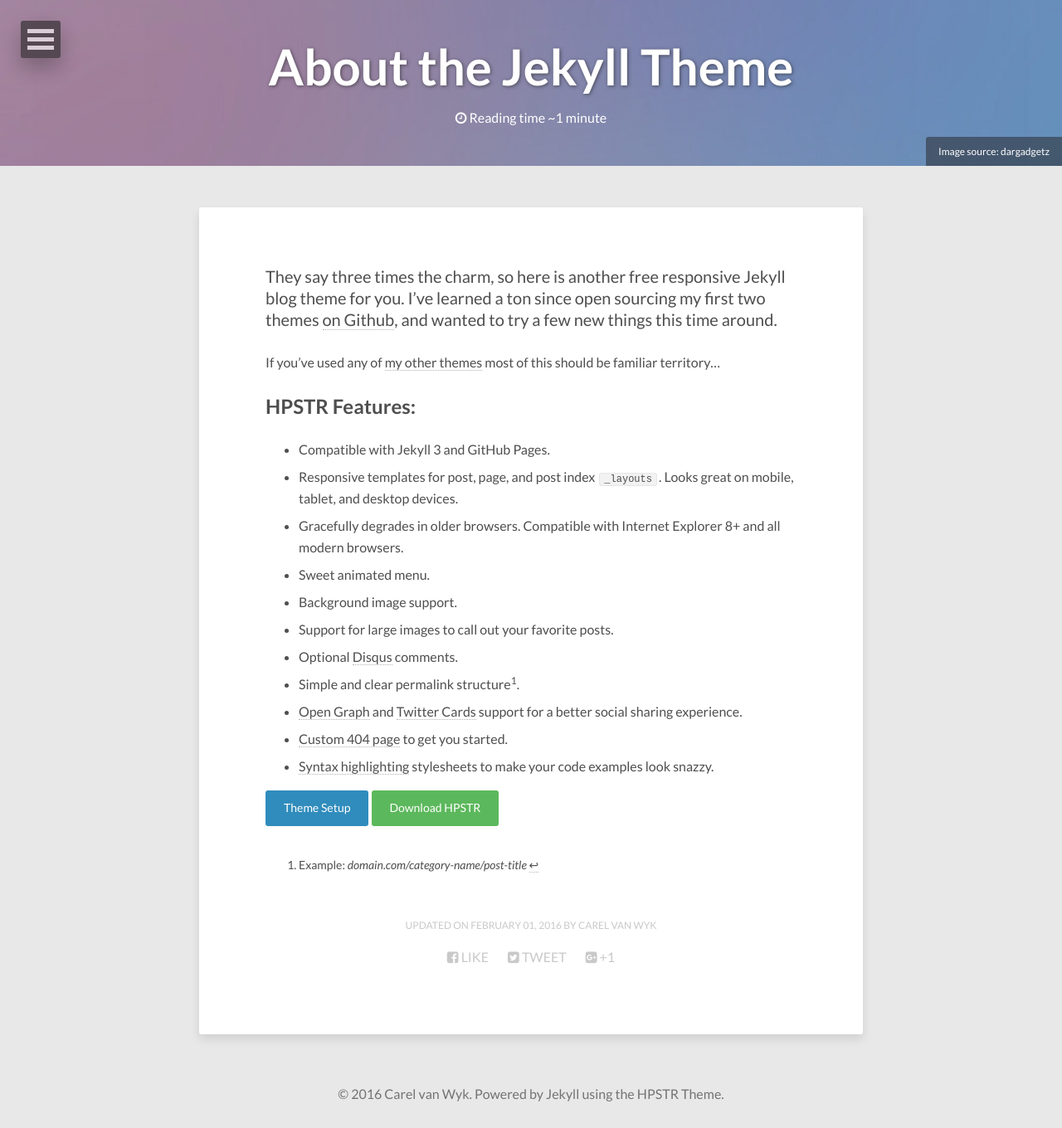
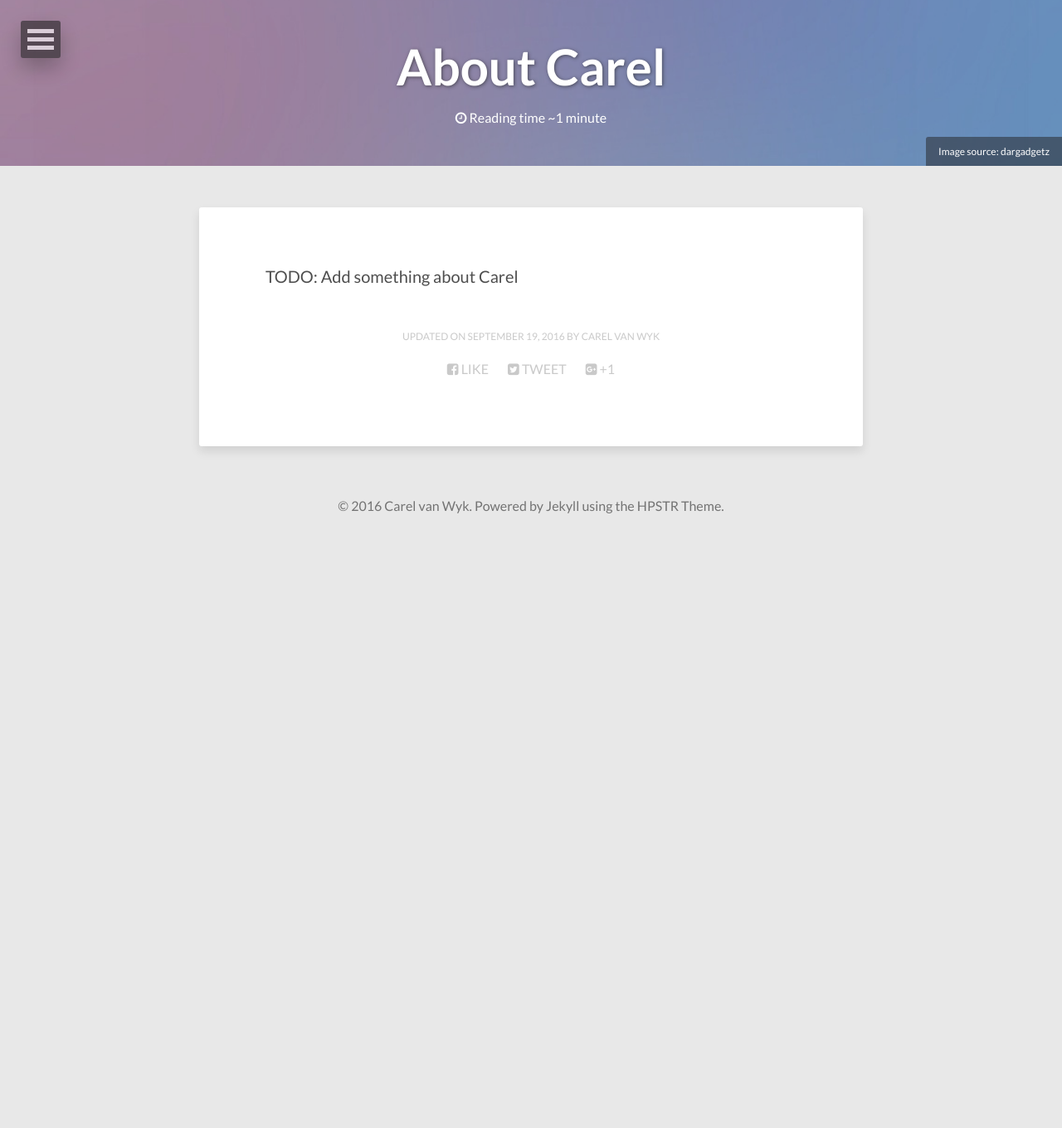
Before and after one commit to carelvwyk/carelvwyk.github.io, a Jekyll site: the page built from about/index.md, in a window 1280 px wide. Shown: the whole page at 83% size. Built offline with Jekyll 4.4.1, drawn with Linux system fonts in a browser that asks for light colours; nearby versions of some CDN libraries; after the commit the page ends 900 px from its top, so only the background shows below that.

Commit message:
Edit 'about' page

```diff
--- a/about/index.md
+++ b/about/index.md
@@ -1,32 +1,12 @@
 ---
 layout: page
-title: About the Jekyll Theme
+title: About Carel
 image:
   feature: abstract-5.jpg
   credit: dargadgetz
   creditlink: http://www.dargadgetz.com/ios-7-abstract-wallpaper-pack-for-iphone-5-and-ipod-touch-retina/
 comments: false
-modified: 2016-02-01
+modified: 2016-09-19
 ---
 
-They say three times the charm, so here is another free responsive Jekyll blog theme for you. I've learned a ton since open sourcing my first two themes [on Github](http://github.com/mmistakes), and wanted to try a few new things this time around.
-
-If you've used any of [my other themes](http://mademistakes.com/work/jekyll-themes/) most of this should be familiar territory...
-
-## HPSTR Features:
-
-* Compatible with Jekyll 3 and GitHub Pages.
-* Responsive templates for post, page, and post index `_layouts`. Looks great on mobile, tablet, and desktop devices.
-* Gracefully degrades in older browsers. Compatible with Internet Explorer 8+ and all modern browsers.
-* Sweet animated menu.
-* Background image support.
-* Support for large images to call out your favorite posts.
-* Optional [Disqus](http://disqus.com) comments.
-* Simple and clear permalink structure[^1].
-* [Open Graph](https://developers.facebook.com/docs/opengraph/) and [Twitter Cards](https://dev.twitter.com/docs/cards) support for a better social sharing experience.
-* [Custom 404 page]({{ site.url }}/404.html) to get you started.
-* [Syntax highlighting]({{ site.url }}/code-highlighting-post/) stylesheets to make your code examples look snazzy.
-
-<div markdown="0"><a href="{{ site.url }}/theme-setup/" class="btn btn-info">Theme Setup</a> <a href="https://github.com/mmistakes/hpstr-jekyll-theme" class="btn btn-success">Download HPSTR</a></div>
-
-[^1]: Example: *domain.com/category-name/post-title*
+TODO: Add something about Carel
--- a/index.html
+++ b/index.html
@@ -30,7 +30,7 @@
     {% if post.link %}
       <h1 class="entry-title"><a href="{{ site.url }}{{ post.url }}" class="permalink" rel="bookmark" title="{{ post.title }}"><i class="fa fa-bookmark"></i></a> <a href="{{ post.link }}">{{ post.title }}</a></h1>
     {% else %}
-      <h1 class="entry-title"><a href="{{ site.url }}{{ post.url }}" rel="bookmark" title="{{ post.title }}" itemprop="url">{{ post.title }}</a></h1>
+      <h1 class="entry-title"><a href="{{ site.url }}{{ post.url }}" rel="bookmark" title="{{ post.title }}" itemprop="url">./{{ post.title }}</a></h1>
     {% endif %}
   </header>
   <div class="entry-content">
```
